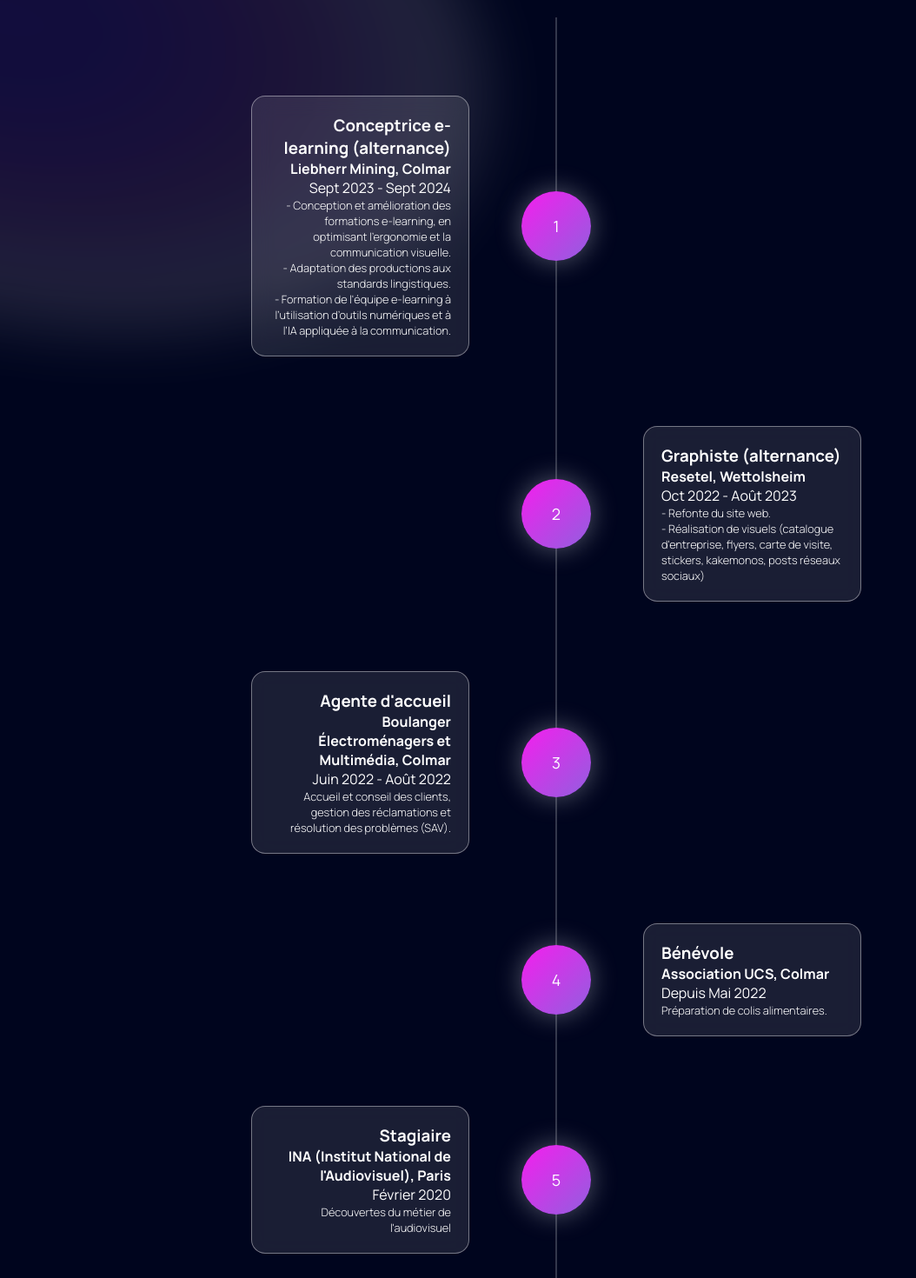
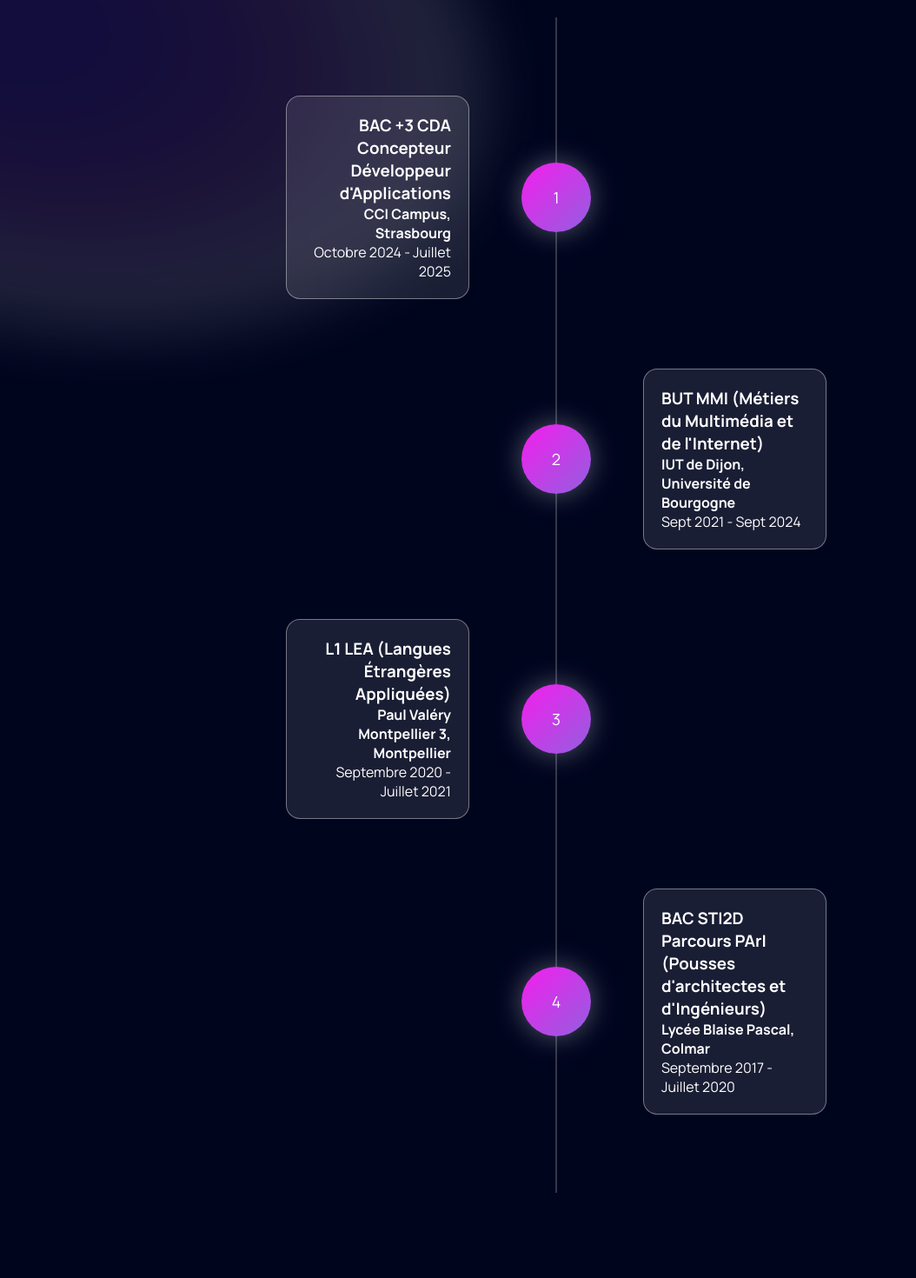
Before and after one commit to MymoMg/cv-mguil, a React (Vite) app: page / in a window 1280 px wide. Shown: the part 780-2250 px from the top of the page at 87% size, without its empty margins (0-1054 px from the left). After the commit the page ends 2152 px from the top, so only its background shows below. Built offline with nearby package versions, Linux system fonts and the light colour scheme.

Commit message:
update experiences pro -> diplômes

```diff
--- a/src/components/custom/Timeline/Timeline.jsx
+++ b/src/components/custom/Timeline/Timeline.jsx
@@ -3,38 +3,25 @@ import styles from "./Timeline.module.css"
 import TimelineCard from "./TimelineCard/ TimelineCard"
 
 const experiences = [
-  {
-    role: "Conceptrice e-learning (alternance)",
-    company: "Liebherr Mining, Colmar",
-    year: "Sept 2023 - Sept 2024",
-    description:
-      "- Conception et amélioration des formations e-learning, en optimisant l’ergonomie et la communication visuelle. - Adaptation des productions aux standards lingistiques. - Formation de l'équipe e-learning à l’utilisation d’outils numériques et à l’IA appliquée à la communication.",
+   {
+    role: "BAC +3 CDA Concepteur Développeur d'Applications",
+    company: "CCI Campus, Strasbourg",
+    year: "Octobre 2024 - Juillet 2025",
   },
   {
-    role: "Graphiste (alternance)",
-    company: "Resetel, Wettolsheim",
-    year: "Oct 2022 - Août 2023",
-    description:
-      "- Refonte du site web. - Réalisation de visuels (catalogue d'entreprise, flyers, carte de visite, stickers, kakemonos, posts réseaux sociaux)",
+    role: "BUT MMI (Métiers du Multimédia et de l'Internet)",
+    company: "IUT de Dijon, Université de Bourgogne",
+    year: "Sept 2021 - Sept 2024",
   },
   {
-    role: "Agente d'accueil",
-    company: "Boulanger Électroménagers et Multimédia, Colmar",
-    year: "Juin 2022 - Août 2022",
-    description:
-      "Accueil et conseil des clients, gestion des réclamations et résolution des problèmes (SAV).",
+    role: "L1 LEA (Langues Étrangères Appliquées)",
+    company: "Paul Valéry Montpellier 3, Montpellier",
+    year: "Septembre 2020 - Juillet 2021"
   },
   {
-    role: "Bénévole",
-    company: "Association UCS, Colmar",
-    year: "Depuis Mai 2022",
-    description: "Préparation de colis alimentaires.",
-  },
-  {
-    role: "Stagiaire",
-    company: "INA (Institut National de l'Audiovisuel), Paris",
-    year: "Février 2020",
-    description: "Découvertes du métier de l'audiovisuel",
+    role: "BAC STI2D Parcours PArI (Pousses d'architectes et d'Ingénieurs)",
+    company: "Lycée Blaise Pascal, Colmar",
+    year: "Septembre 2017 - Juillet 2020"
   },
 ];
 
@@ -69,27 +56,18 @@ export default function Timeline() {
     <div className={styles.timeline}>
       <ul>
         {experiences.map((link, index) => (
+
           <li
             key={index}
             ref={el => (itemsRef.current[index] = el)}
             className={`${styles.timelineItem} ${index % 2 === 0 ? styles.left : styles.right}`}
             data-index={index + 1}
           >
+
             <TimelineCard
               role={link.role}
               company={link.company}
               year={link.year}
-              description={
-                <p>
-                  {link.description.split(" - ").map((item, idx) => (
-                    <span key={idx}>
-                      {idx !== 0 && "- "}
-                      {item}
-                      <br />
-                    </span>
-                  ))}
-                </p>
-              }
             />
           </li>
         ))}
```
Also changed, not shown: src/components/custom/Navbar/Navbar.module.css (line endings or trailing spaces), 1 other file (tests, documents, lock files or other folders).
